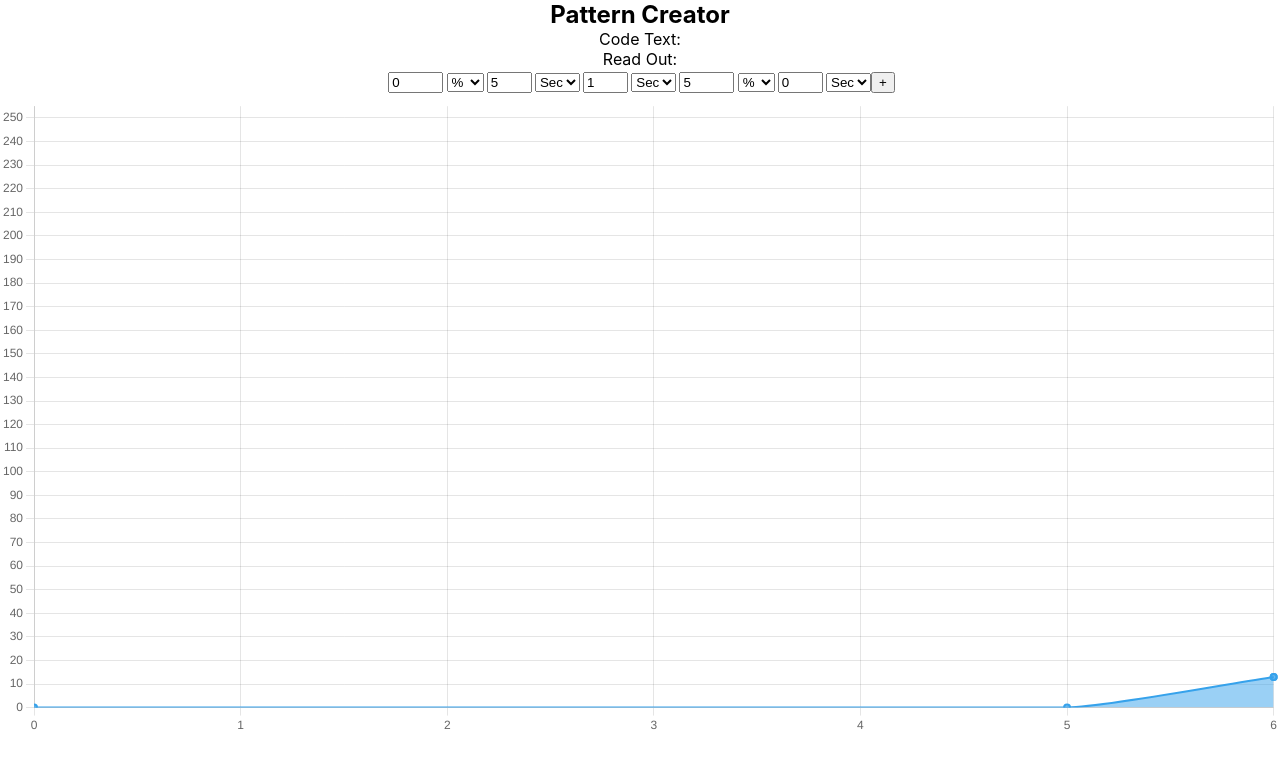
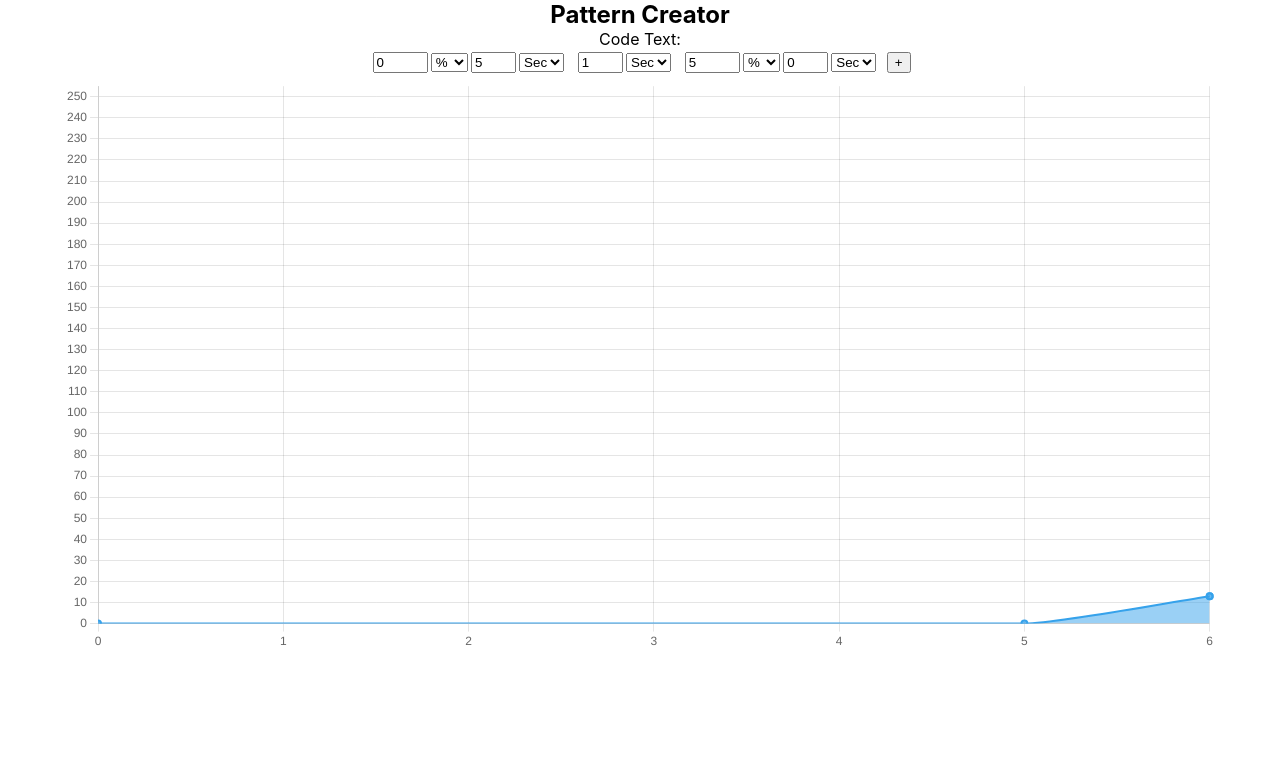
Before and after one commit to TheBoundBandit/Controller-Tools, a React (Create React App) app in the folder client/: page / in a window 1280 px wide. Shown: the top 768 px of the page. Built offline with nearby package versions, Linux system fonts and the light colour scheme.

Commit message:
Deploy prep

```diff
--- a/client/src/App.css
+++ b/client/src/App.css
@@ -30,11 +30,20 @@ input.speed[step='any']{
   max-width: 55px;
 }
 
+.transition+select{
+  margin-right: 0.66rem;
+}
+
+.duration+select{
+  margin-right: 0.66rem;
+}
+
 .chart-container{
-  width: 100%;
-  height: 10%;
+  margin: auto;
+  width: 90%;
   display: flex;
   align-items: center;
+  justify-content: center;
 }
 
 .chart-container canvas{
--- a/client/src/components/patternGraph.js
+++ b/client/src/components/patternGraph.js
@@ -6,12 +6,12 @@ export default function PatternGraph(props) {
     const chartRef = useRef(null);
 
     useEffect(() => {
-        const chart = chartRef.current;
+        //const chart = chartRef.current;
 
-        if (chart) {
-            console.log('CanvasRenderingContext2D', chart.ctx);
-            console.log('HTMLCanvasElement', chart.canvas);
-        }
+        // if (chart) {
+        //     console.log('CanvasRenderingContext2D', chart.ctx);
+        //     console.log('HTMLCanvasElement', chart.canvas);
+        // }
     }, []);
 
     const options = {
@@ -29,7 +29,11 @@ export default function PatternGraph(props) {
             x: {
                 type: 'linear',
                 axis: 'x',
-                min: 0
+                min: 0,
+                ticks: {
+                    includeBounds: true,
+                    stepSize: 1
+                }
             }
         },
         elements: {
--- a/client/src/pages/patternCreator.js
+++ b/client/src/pages/patternCreator.js
@@ -139,7 +139,7 @@ export default function PatternCreator() {
         <main>
             <h2>Pattern Creator</h2>
             <div>Code Text: {code.primary}</div>
-            <div>Read Out: {code.readOut}</div>
+            {/* <div>Read Out: {code.readOut}</div> */}
             <form>
                 {(entry || []).map((item, index) => (
                     <>
```
